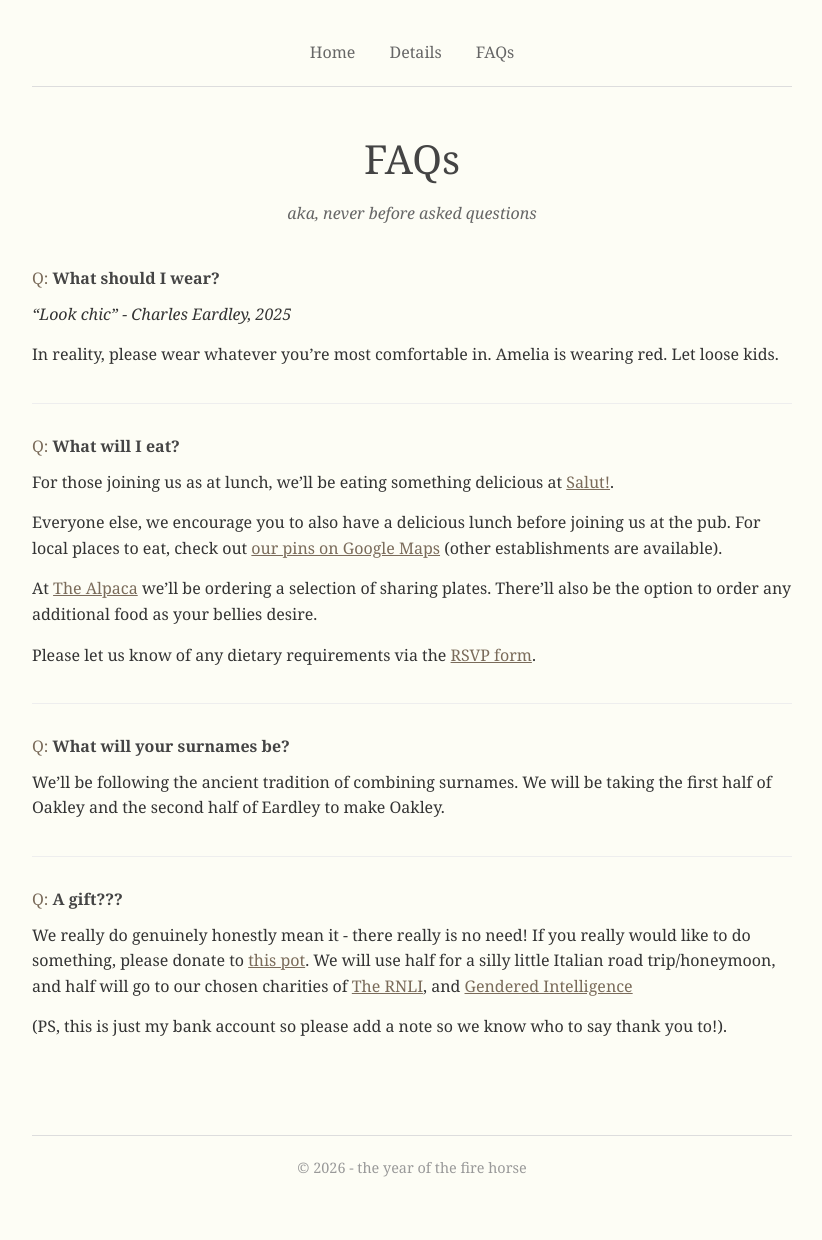
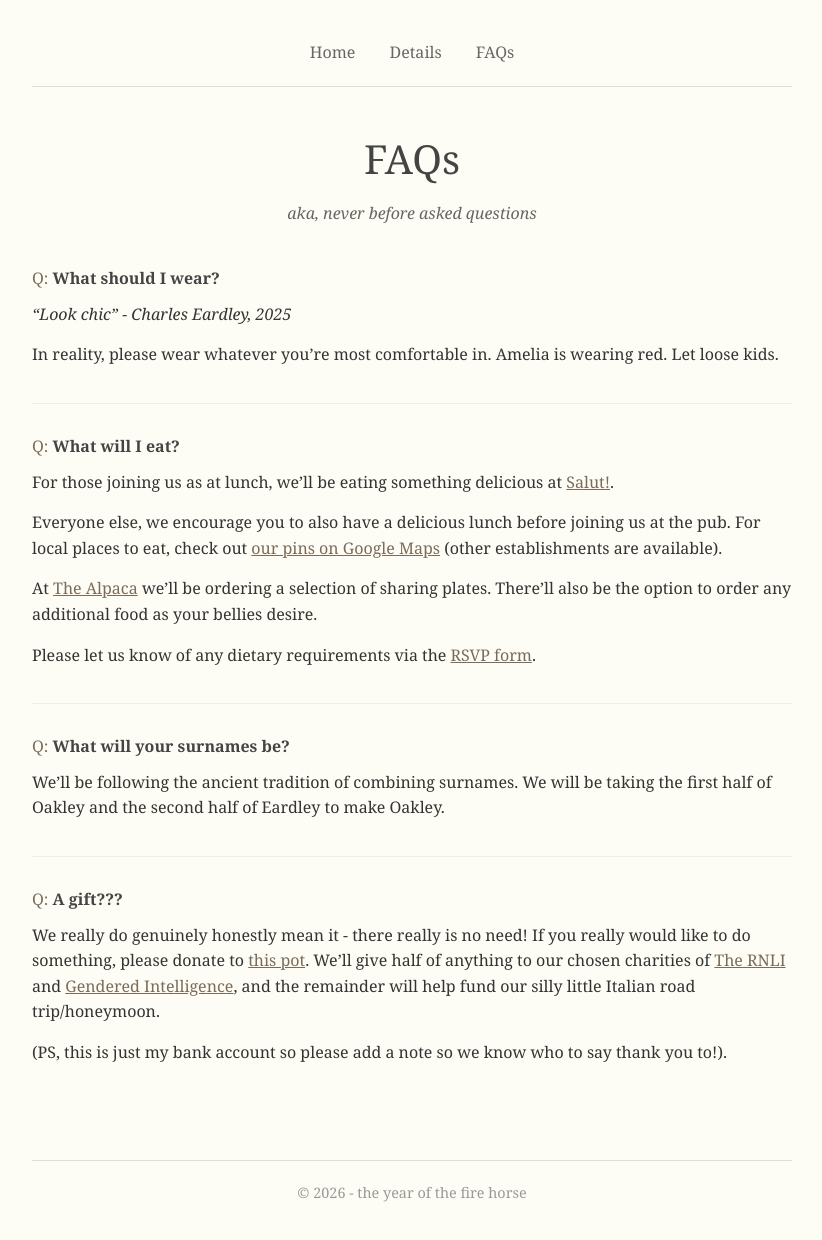
Before and after one commit to CEardley/chamelia-wedding, a Jekyll site: the page built from faqs.md, in a window 1280 px wide. Shown: the whole page, without its empty margins (228-1050 px from the left). Built offline with Jekyll 4.4.1, drawn with Linux system fonts in a browser that asks for light colours; before the commit the page ends 1214 px from its top, so only the background shows below that.

Commit message:
Some more FAQs

```diff
--- a/faqs.md
+++ b/faqs.md
@@ -37,7 +37,7 @@ We'll be following the ancient tradition of combining surnames. We will be takin
 <p class="question"><strong>A gift???</strong></p>
 
 We really do genuinely honestly mean it - there really is no need! If you really would like to do something, please donate to [this pot](https://monzo.me/charleseardley?h=Dk8hv4).
-We will use half for a silly little Italian road trip/honeymoon, and half will go to our chosen charities of [The RNLI](https://rnli.org/), and [Gendered Intelligence](https://genderedintelligence.co.uk/)
+We'll give half of anything to our chosen charities of [The RNLI](https://rnli.org/) and [Gendered Intelligence](https://genderedintelligence.co.uk/), and the remainder will help fund our silly little Italian road trip/honeymoon.
 
 (PS, this is just my bank account so please add a note so we know who to say thank you to!).
 </div>
```
